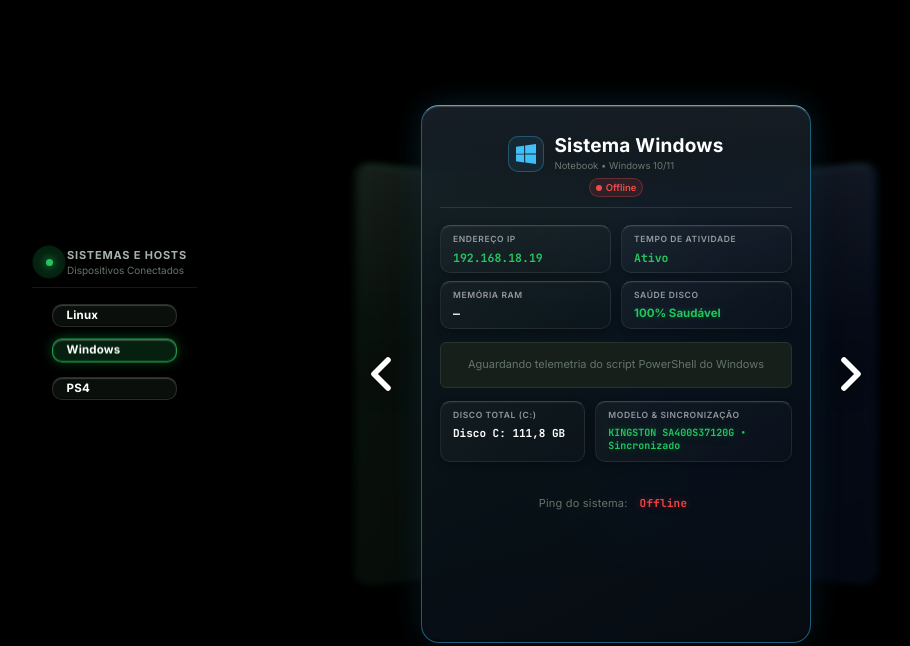
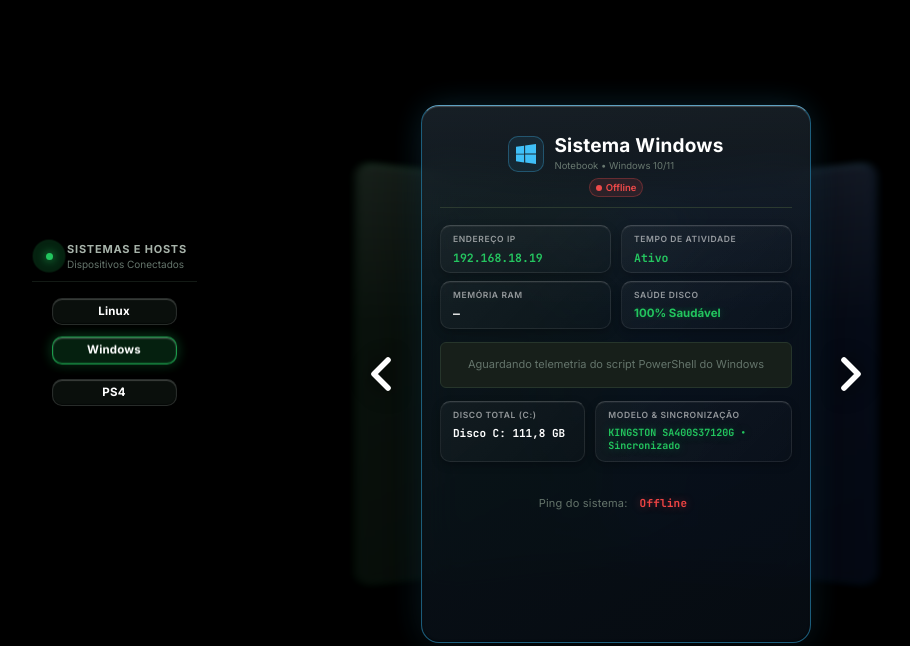
Before and after one commit to igorbmti/Servidor, a PHP site: page / in a window 1280 px wide. Shown: the part 52-698 px from the top of the page, without its empty margins (24-934 px from the left). Run offline with PHP 8.4, Linux system fonts and the light colour scheme; the visitor is signed in with stand-in values (Sample User, id 1); data that the repository does not hold is empty.

Commit message:
style: forcar remocao dos icones nos botoes laterais e centralizar texto

```diff
--- a/index.php
+++ b/index.php
@@ -1328,9 +1328,9 @@ $temAlerta20GB = !empty($alertasEspaco);
             max-width: 125px;
             display: flex;
             align-items: center;
-            justify-content: flex-start;
-            gap: 9px;
-            padding: 5px 14px;
+            justify-content: center;
+            gap: 0;
+            padding: 7px 14px;
             background: rgba(16, 23, 19, 0.65);
             backdrop-filter: blur(14px) saturate(180%);
             -webkit-backdrop-filter: blur(14px) saturate(180%);
@@ -1342,7 +1342,7 @@ $temAlerta20GB = !empty($alertasEspaco);
                 inset 0 -1px 1px 0 rgba(0, 0, 0, 0.45);
             color: var(--ink-sec);
             cursor: pointer;
-            text-align: left;
+            text-align: center;
             font-family: 'Inter', system-ui, sans-serif;
             transition: all 0.25s cubic-bezier(0.16, 1, 0.3, 1);
             user-select: none;
@@ -1375,12 +1375,11 @@ $temAlerta20GB = !empty($alertasEspaco);
         }
 
         .device-btn .btn-os-icon {
-            display: none;
-        }
-
-        .device-btn .btn-os-icon svg {
-            width: 14px;
-            height: 14px;
+            display: none !important;
+            width: 0 !important;
+            height: 0 !important;
+            overflow: hidden !important;
+            visibility: hidden !important;
         }
 
         .device-btn .btn-dev-label {
```
